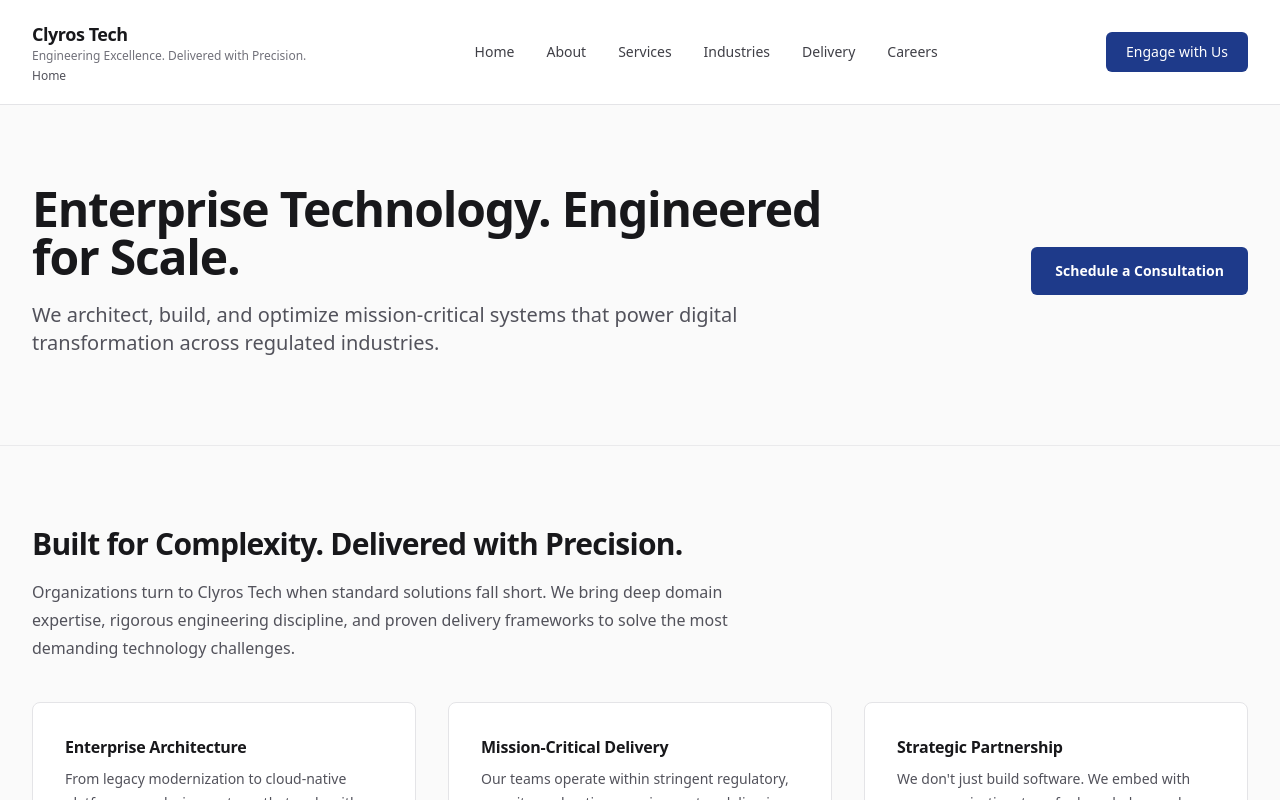
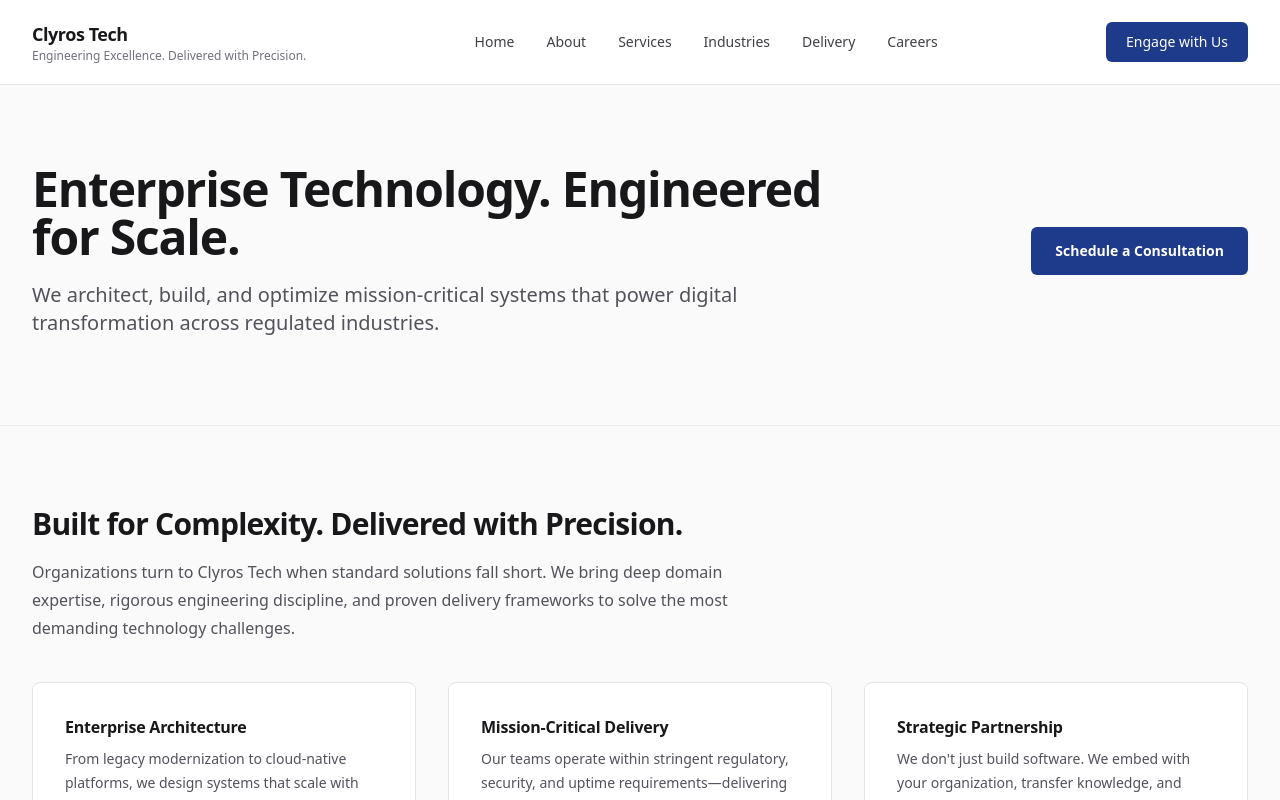
Before and after one commit to Shyamjoel8/clyros-tech-website, a Next.js app: page / in a window 1280 px wide. Shown: the top 800 px of the page. Built offline with nearby package versions, Linux system fonts and the light colour scheme; no server answers.

Commit message:
Remove duplicate Home label under brand

```diff
--- a/src/components/layout/Header.tsx
+++ b/src/components/layout/Header.tsx
@@ -13,9 +13,6 @@ export function Header() {
               {site.shortName}
             </span>
             <span className="text-xs text-zinc-500">{site.tagline}</span>
-            <span className="mt-1 hidden text-xs font-medium text-zinc-600 group-hover:text-[rgb(var(--accent))] lg:inline">
-              Home
-            </span>
           </Link>
 
           {/* Primary Navigation */}
```
